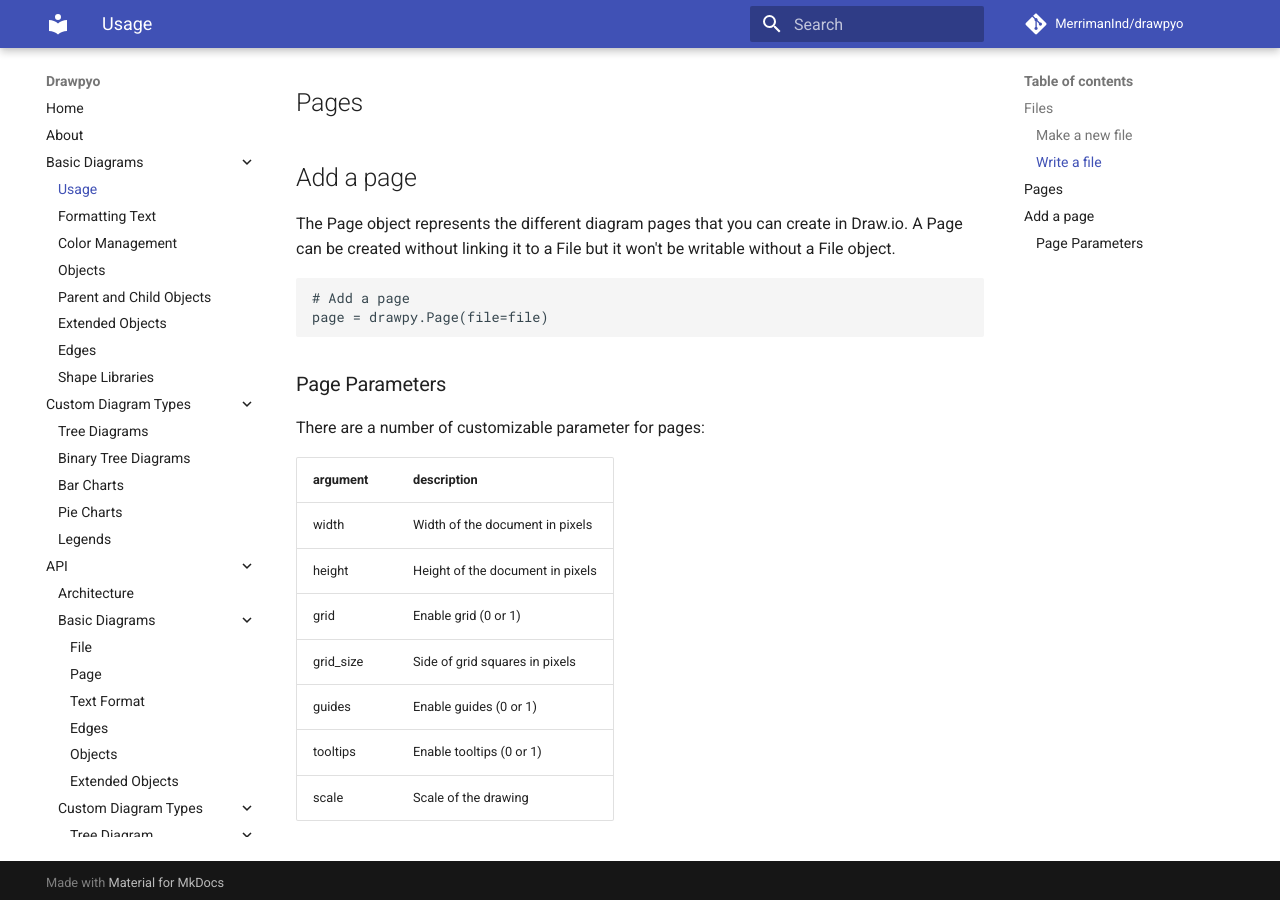
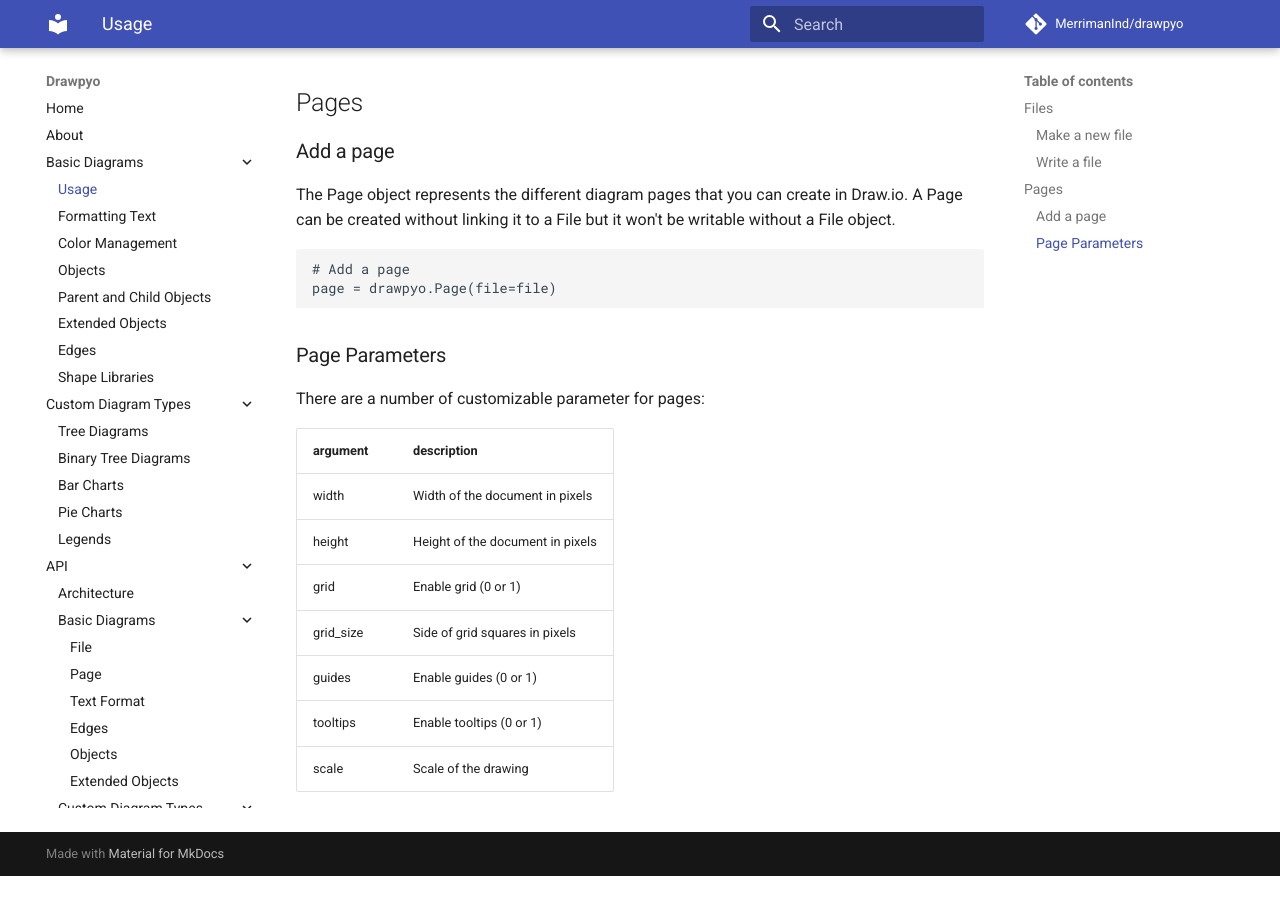
Before and after one commit to MerrimanInd/drawpyo, an MkDocs documentation site: the page built from docs/usage/basic_usage.md, in a window 1280 px wide and 900 px high, scrolled down 751 px. Built offline with MkDocs 1.6.1 and Material for MkDocs 9.7.7, drawn with Linux system fonts in a browser that asks for light colours; comment, search, counter and statistics services are not loaded; after the commit the page ends 1627 px from its top, so only the background shows below that.

Commit message:
Update basic_usage.md
1) ## was replaced with ### due to it is the 3rd Heading level.
2) "drawpy.Page" had a mistake in a library name "drawpy", which caused NameError: name 'drawpy' is not defined. Did you mean: 'drawpyo'?
so I corrected it to "drawpyo.Page"

````diff
--- a/docs/usage/basic_usage.md
+++ b/docs/usage/basic_usage.md
@@ -25,13 +25,13 @@
 
 ## Pages
 
-## Add a page
+### Add a page
 
 The Page object represents the different diagram pages that you can create in Draw.io. A Page can be created without linking it to a File but it won't be writable without a File object.
 
 ```python
 # Add a page
-page = drawpy.Page(file=file)
+page = drawpyo.Page(file=file)
 ```
 
 ### Page Parameters
````
